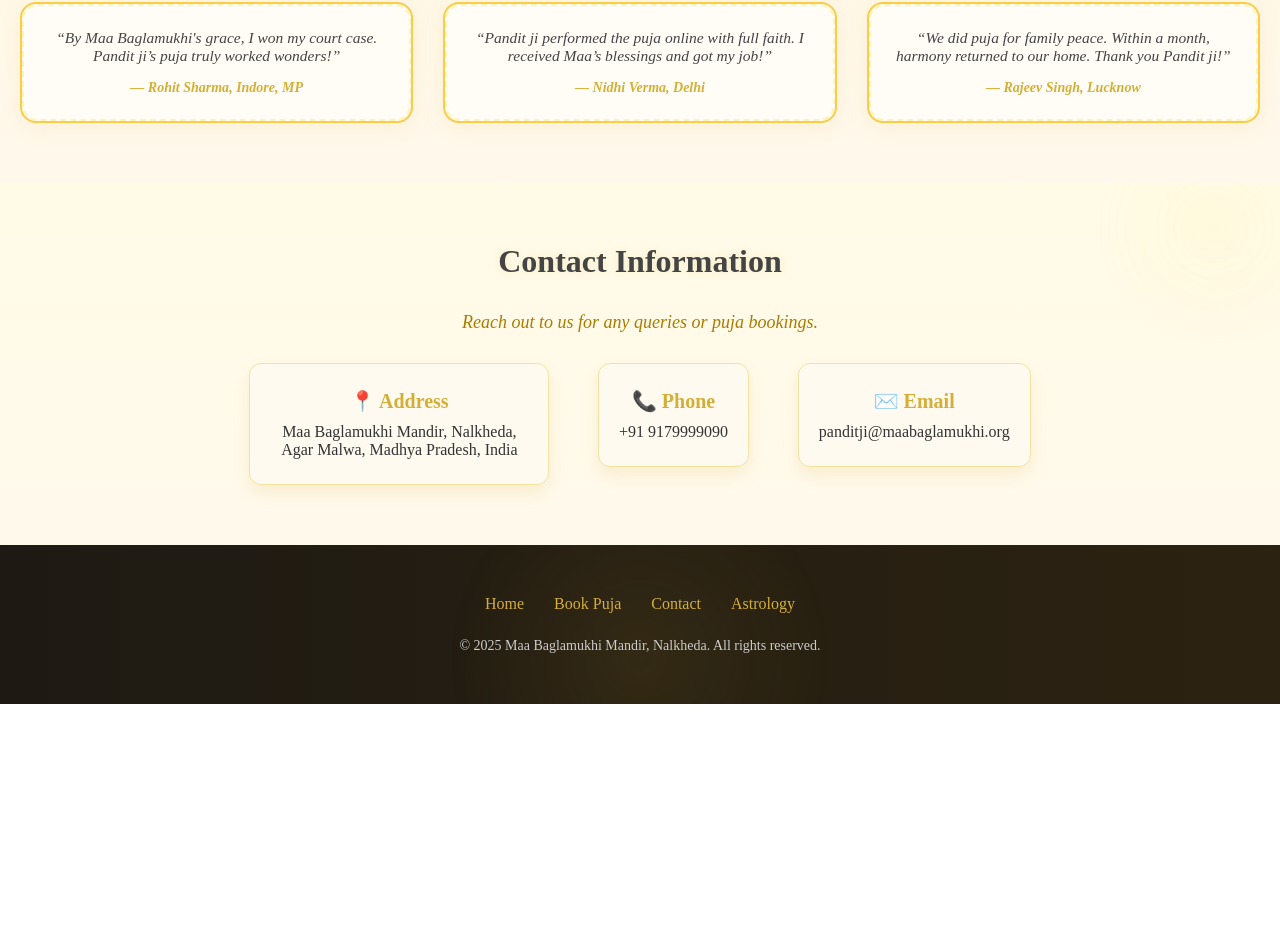
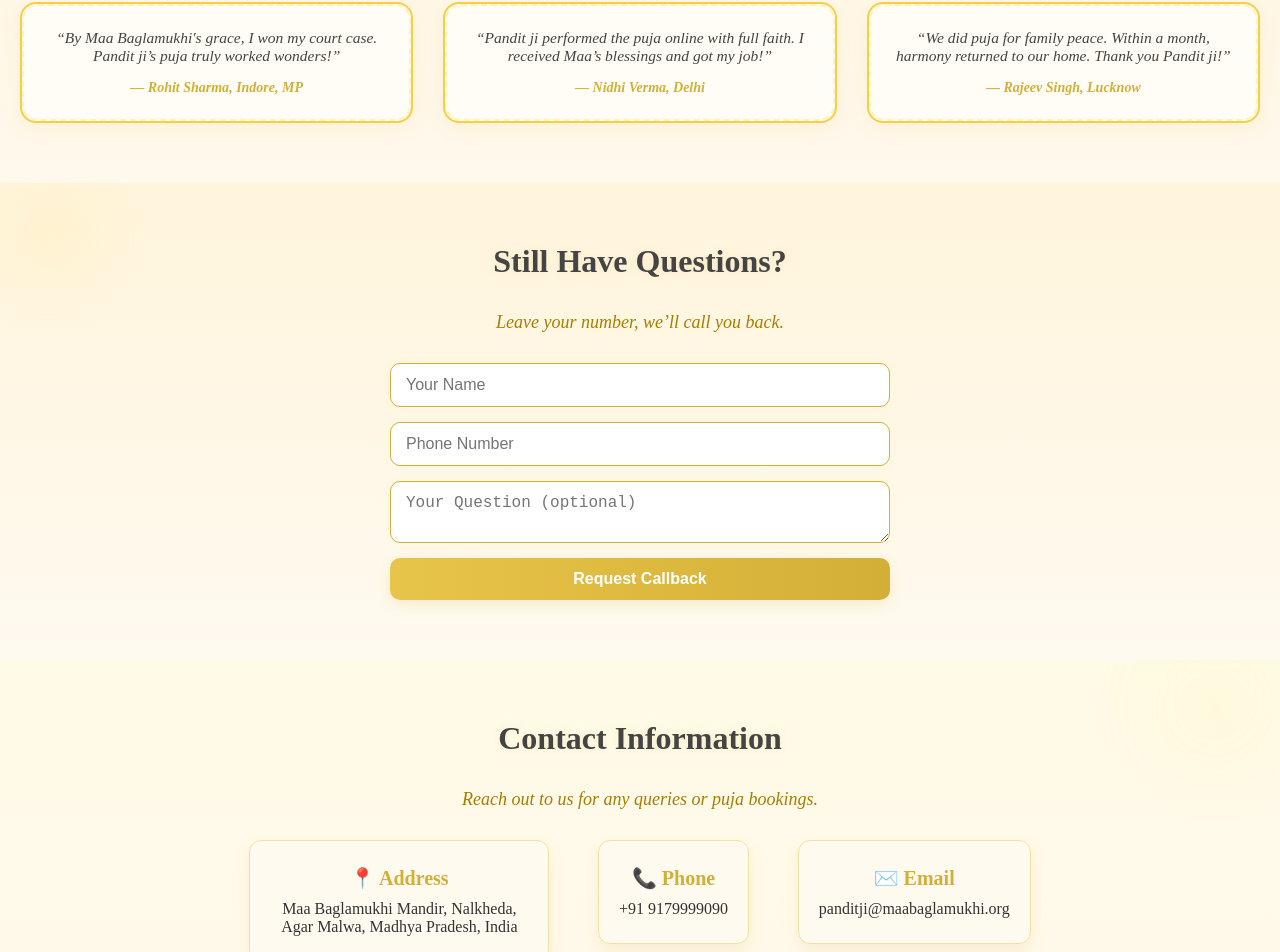
Before and after one commit to Tanishthathera/Maa-Baglamukhi-Proj, a React (Vite) app in the folder maa-baglamukhi-temple/: page / in a window 1280 px wide. Shown: the part 5862-6814 px from the top of the page. Before the commit the page ends 6566 px from the top, so only its background shows below. Built offline with nearby package versions, Linux system fonts and the light colour scheme.

Commit message:
Updated something3

```diff
--- a/maa-baglamukhi-temple/src/App.jsx
+++ b/maa-baglamukhi-temple/src/App.jsx
@@ -8,7 +8,6 @@ import Contact from "./pages/Contact";
 import Astrology from "./pages/Astrology";
 import Gallery from "./pages/Gallery";
 import AboutMaaFull from "./components/AboutMaaFull";
-import Questions from "./components/Questions";
 
 const App = () => {
   return (
@@ -21,7 +20,6 @@ const App = () => {
         <Route path="/astrology" element={<Astrology />} />
         <Route path="/gallery" element={<Gallery />} />
         <Route path="/about-maa-full" element={<AboutMaaFull />} />
-        <Route path="/questions" element={<Questions />} />
       </Routes>
       <Footer />
     </>
--- a/maa-baglamukhi-temple/src/pages/Home.jsx
+++ b/maa-baglamukhi-temple/src/pages/Home.jsx
@@ -12,6 +12,7 @@ import Milestones from "../components/Milestones";
 import HowItWorks from "../components/HowItWorks";
 import PanditReference from "../components/PanditReference";
 import Testimonials from "../components/Testimonials";
+import Questions from "../components/Questions";
 import ContactInfo from "../components/ContactInfo";
 
 const Home = () => {
@@ -35,7 +36,7 @@ const Home = () => {
       <HowItWorks />
       <PanditReference />
       <Testimonials />
-
+      <Questions />
       <ContactInfo />
     </>
   );
```
